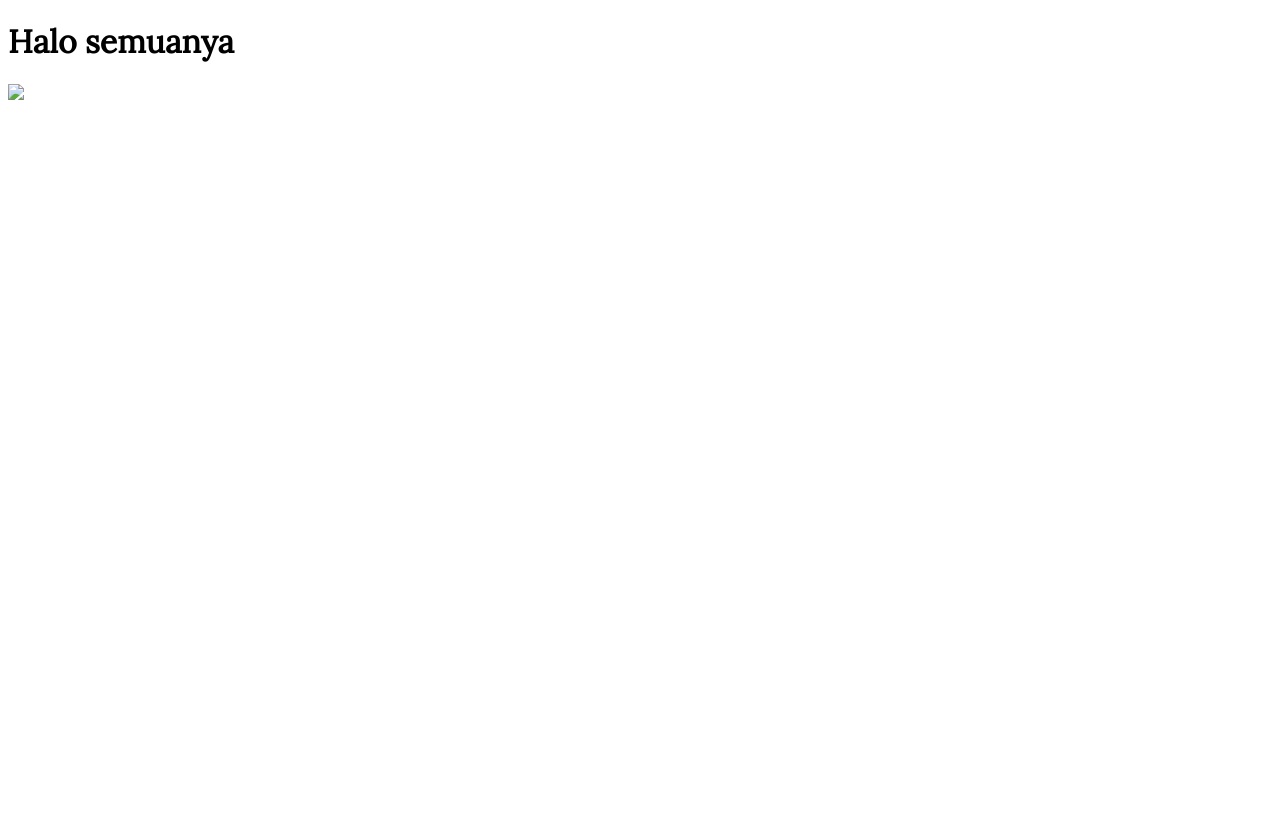
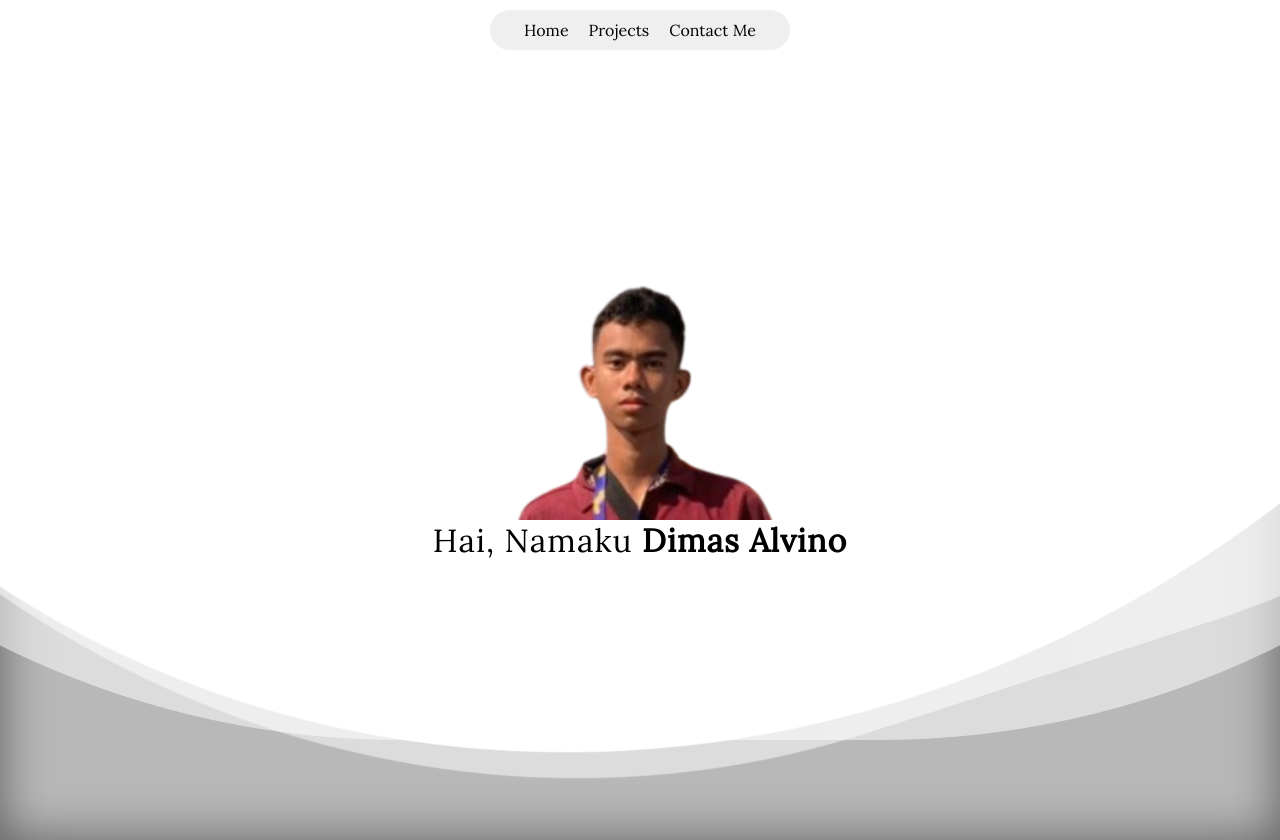
Before and after one commit to Davino111/Learn_Profile, a plain HTML site: page home.html in a window 1280 px wide. Before the commit the page ends 800 px from the top, so only its background shows below. Drawn offline with Linux system fonts and the light colour scheme.

Commit message:
nav hero done

```diff
--- a/home.html
+++ b/home.html
@@ -1,15 +1,39 @@
 <!DOCTYPE html>
 <html lang="en">
-<head>
-    <meta charset="UTF-8">
-    <meta name="viewport" content="width=device-width, initial-scale=1.0">
-    <link rel="stylesheet" href="style.css">
+  <head>
+    <meta charset="UTF-8" />
+    <meta name="viewport" content="width=device-width, initial-scale=1.0" />
+    <link rel="stylesheet" href="style.css" />
     <title>Home</title>
-</head>
-<body>
-    <header>
-        <h1>Halo semuanya</h1>
-        <img src="asset/img/dimas1.jpg"
-    </header>
-</body>
+  </head>
+  <nav>
+    <ul>
+      <li><a href="#">Home</a></li>
+      <li><a href="#Projects">Projects</a></li>
+      <li><a href="#Contact">Contact Me</a></li>
+    </ul>
+  </nav>
+  <body>
+    <div class="section-container">
+      <section id="home" id="#">
+        <div class="wave">
+          <span></span>
+          <span></span>
+          <span></span>
+        </div>
+        <div class="content">
+          <div class="img-container">
+            <img
+              src="assets/img/dimas1-removebg-preview.png"
+              alt="foto-dimas"
+            />
+          </div>
+          <p>Hai, Namaku <b>Dimas Alvino</b></p>
+        </div>
+      </section>
+      <section id="Project">
+        <h1>contoh</h1>
+      </section>
+    </div>
+  </body>
 </html>
--- a/style.css
+++ b/style.css
@@ -5,6 +5,130 @@
 }
 
 *{
-    font-family: 'Lora';
 
+    margin: 0;
+    padding: 0;
+    box-sizing: border-box;
 }
+
+body{
+
+     font-family: 'Lora';
+     color: #000;
+      overflow-y: scroll;
+     scroll-snap-type: y mandatory;
+}
+
+
+
+nav{
+    z-index: 1000;
+    position: sticky;
+    top: 10px;
+    background-color: rgba(35, 35, 35, 0.07);
+    backdrop-filter: blur(10px);
+    border-radius: 20px;
+    max-width: 300px;
+    min-width:20%;
+    margin: 0 auto;
+}
+nav ul {
+    padding: 10px 10px;
+    display: flex;
+    list-style: none;
+    text-align: center;
+    justify-content: center;
+}
+
+nav a{
+    text-decoration: none;
+    color: #000;
+}
+
+nav li{
+    margin: 0px 10px;
+}
+
+.section-container{
+    height: 100vh;
+    overflow-y: scroll;
+    scroll-snap-type:y mandatory;
+}
+
+section {
+  position: relative;
+  scroll-snap-align:start ;
+  width: 100%;
+  height: 100vh;
+  overflow: hidden;
+  display: flex;
+  justify-content: center;
+  align-items: center;
+  min-height: 100vh;
+}
+section .wave {
+  position: absolute;
+  left: 0;
+  width: 100%;
+  height: 100%;
+  background: #b8b8b9;
+  box-shadow: inset 0 0 50px rgba(0, 0, 0, 0.5);
+  transition: 0.5s;
+}
+section .wave span {
+  content: "";
+  position: absolute;
+  width: 325vh;
+  height: 300vh;
+  top: 0;
+  left: 50%;
+  transform: translate(-70%, -75%);
+  background: #000;
+}
+.content {
+  position: relative;
+  z-index: 1;
+  font-size: 2em;
+  letter-spacing :1px;
+  color: #000000;
+  text-align: center;
+  padding-bottom:200px;
+}
+
+.img-container {
+  width: 600px;
+  height: 400px;
+  overflow: hidden;
+  padding-top: -100px;
+}
+
+.img-container img {
+  width: 100%;
+  height: 500px;
+  object-fit: cover;
+}
+
+section .wave span:nth-child(1) {
+  border-radius: 45%;
+  background: rgb(255, 255, 255);
+  animation: animate 14s linear infinite;
+}
+
+section .wave span:nth-child(2) {
+  border-radius: 40%;
+  background: rgba(255, 255, 255, 0.5);
+  animation: animate 20s linear infinite;
+}
+section .wave span:nth-child(3) {
+  border-radius: 42.5%;
+  background: rgba(255, 255, 255, 0.5);
+  animation: animate 25s linear infinite;
+}
+@keyframes animate {
+  0% {
+    transform: translate(-50%, -75%) rotate(0deg);
+  }
+  100% {
+    transform: translate(-50%, -75%) rotate(360deg);
+  }
+}
```
Also changed, not shown: assets/img/dimas1-removebg-preview.png (added).
